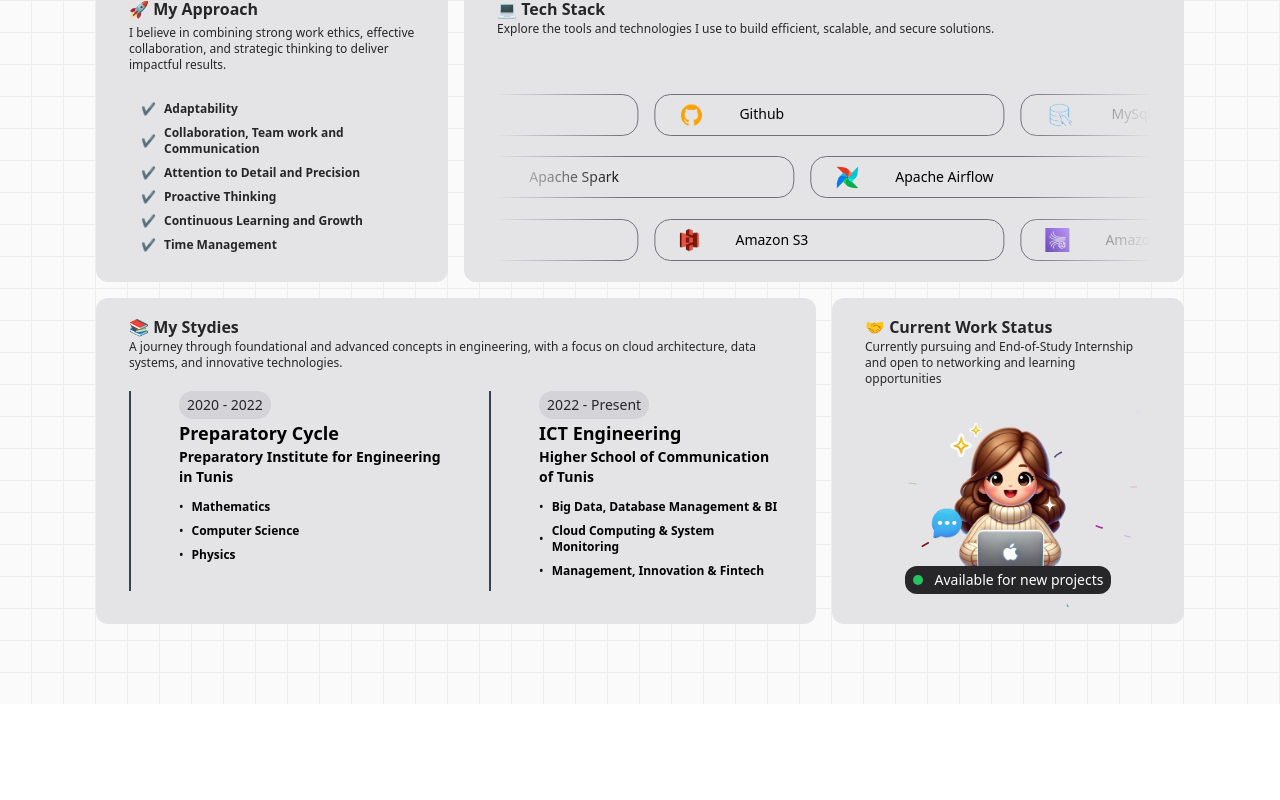
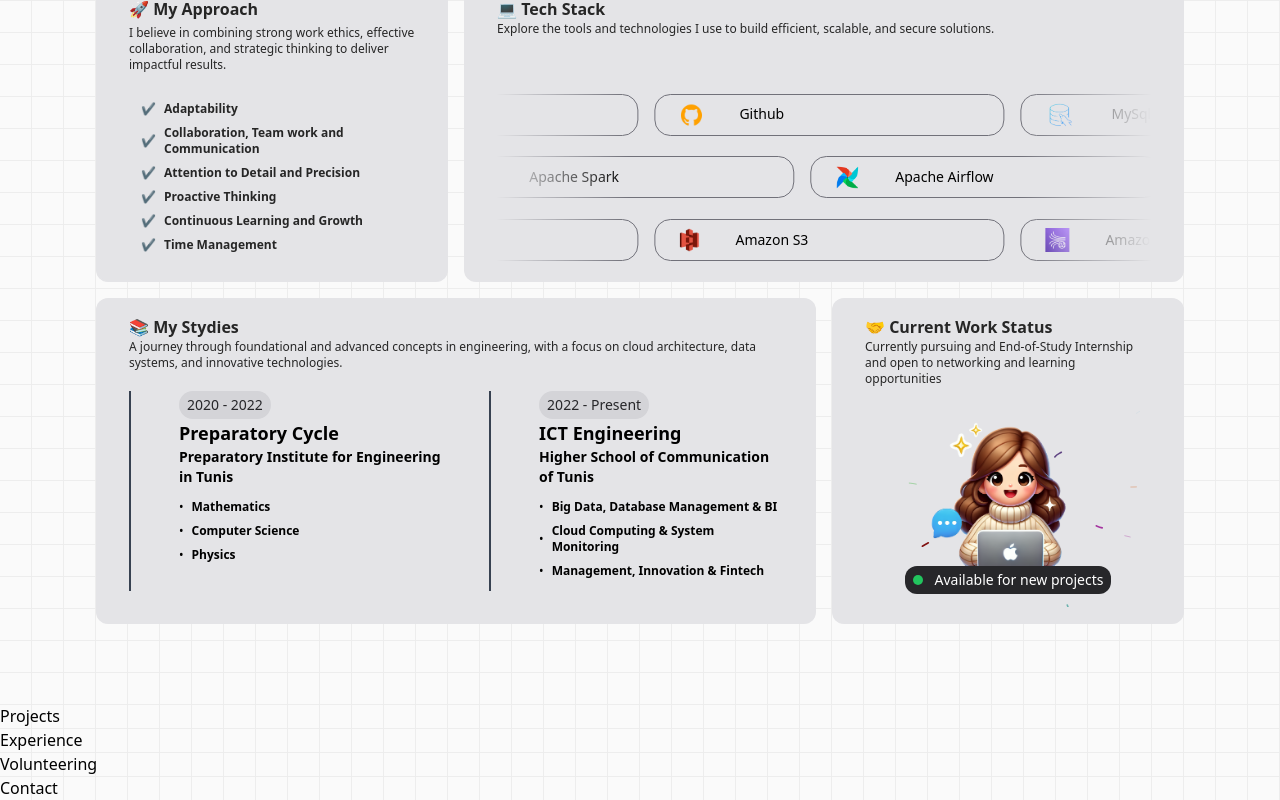
Before and after one commit to Nourhene-Azaiez/Portfolio, a Next.js app: page / in a window 1280 px wide. Shown: the part 1040-1840 px from the top of the page. Before the commit the page ends 1744 px from the top, so only its background shows below. Built offline with nearby package versions, Linux system fonts and the light colour scheme; grey boxes are pictures that could not be loaded.

Commit message:
added all sections' templates

```diff
--- a/app/page.tsx
+++ b/app/page.tsx
@@ -1,6 +1,11 @@
+
 import About from "@/components/About";
+import Contact from "@/components/Contact";
+import Experience from "@/components/Experience";
 import Hero from "@/components/Hero";
+import Projects from "@/components/Projects";
 import { FloatingDock } from "@/components/ui/floating-dock";
+import Volunteering from "@/components/Volunteering";
 import { FaHome, FaUser, FaBriefcase, FaEnvelope, FaHandsHelping, FaLaptop } from "react-icons/fa";
 
 export default function Home() {
@@ -9,15 +14,19 @@ export default function Home() {
       <div className="w-full">
         <Hero id="Hero" />
         <About id="About" />
+        <Projects id="Projects" />
+        <Experience id="Experience" />
+        <Volunteering id="Volunteering" />
+        <Contact id="Contact" />
       </div>
       <FloatingDock
         items={[
           { title: 'Home', icon: <FaHome />, href:"#Hero" },
           { title: 'About', icon: <FaUser />, href:"#About"},
-          { title: 'Projects', icon: <FaLaptop />, href:"" },
-          { title: 'Experience', icon: <FaBriefcase />, href:"" },
-          { title: 'Volunteering', icon: <FaHandsHelping />, href:"" },
-          { title: 'Contact', icon: <FaEnvelope />, href:"" },
+          { title: 'Projects', icon: <FaLaptop />, href:"#Projects" },
+          { title: 'Experience', icon: <FaBriefcase />, href:"#Experience" },
+          { title: 'Volunteering', icon: <FaHandsHelping />, href:"#Volunteering" },
+          { title: 'Contact', icon: <FaEnvelope />, href:"#Contact" },
         ]}
       />
     </main>
--- /dev/null
+++ b/components/Contact.tsx
@@ -0,0 +1,15 @@
+import React from 'react'
+
+interface ProjectProps {
+    id?: string;
+  }
+
+const Contact: React.FC<ProjectProps> = ({ id }) => {
+  return (
+    <div id={id} className='dark:bg-zinc-900 bg-zinc-50 dark:bg-grid-white/[0.02] bg-grid-black/[0.05]' >
+        Contact
+    </div>
+  );
+}
+
+export default Contact
--- /dev/null
+++ b/components/Experience.tsx
@@ -0,0 +1,15 @@
+import React from 'react'
+
+interface ExperienceProps {
+    id?: string;
+  }
+
+const Experience: React.FC<ExperienceProps> = ({ id }) => {
+  return (
+    <div id={id} className='dark:bg-zinc-900 bg-zinc-50 dark:bg-grid-white/[0.02] bg-grid-black/[0.05]' >
+        Experience
+    </div>
+  );
+}
+
+export default Experience
--- /dev/null
+++ b/components/Projects.tsx
@@ -0,0 +1,15 @@
+import React from 'react'
+
+interface ProjectProps {
+    id?: string;
+  }
+
+const Projects: React.FC<ProjectProps> = ({ id }) => {
+  return (
+    <div id={id} className='dark:bg-zinc-900 bg-zinc-50 dark:bg-grid-white/[0.02] bg-grid-black/[0.05]' >
+        Projects
+    </div>
+  );
+}
+
+export default Projects
--- /dev/null
+++ b/components/Volunteering.tsx
@@ -0,0 +1,15 @@
+import React from 'react'
+
+interface ProjectProps {
+    id?: string;
+  }
+
+const Volunteering: React.FC<ProjectProps> = ({ id }) => {
+  return (
+    <div id={id} className='dark:bg-zinc-900 bg-zinc-50 dark:bg-grid-white/[0.02] bg-grid-black/[0.05]' >
+        Volunteering
+    </div>
+  );
+}
+
+export default Volunteering
```
